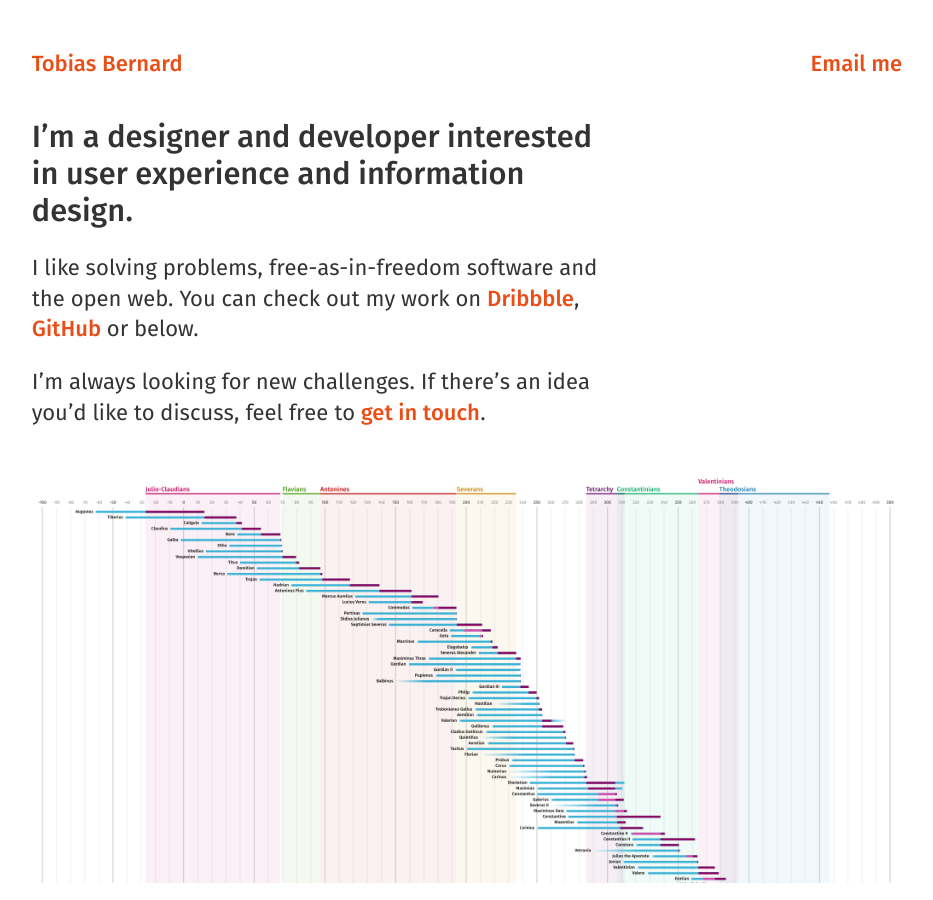
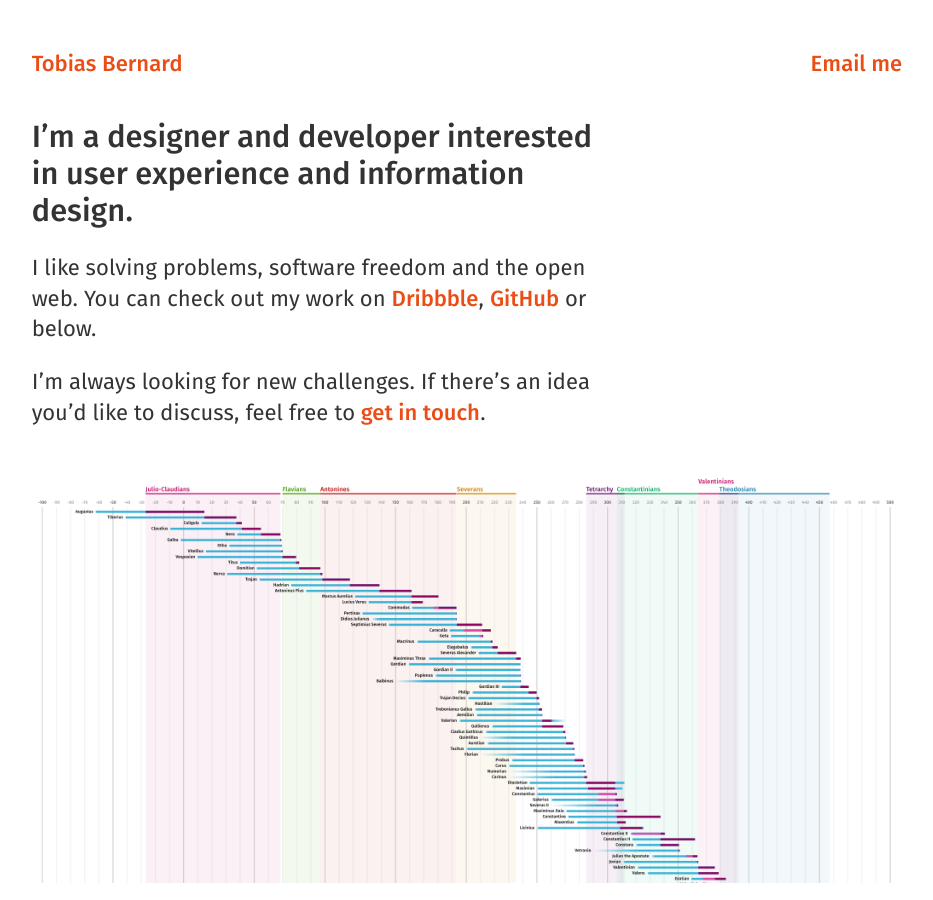
Before and after one commit to bertob/bertob.github.io, a Jekyll site: the page built from index.html, in a window 1280 px wide and 900 px high. Shown: the whole window, without its empty margins (173-1106 px from the left). Built offline with Jekyll 4.4.1, drawn with Linux system fonts in a browser that asks for light colours; comment, search, counter and statistics services are not loaded.

Commit message:
rephrase software freedom

```diff
--- a/index.html
+++ b/index.html
@@ -3,7 +3,7 @@ layout: default
 ---
 
       <h2 class="intro hero">I’m a designer and developer interested in user experience and information design.</h2>
-      <h4 class="intro hero-sub">I like solving problems, free-as-in-freedom software and the open web. You can check out my work on <a href="https://dribbble.com/tobiasbernard">Dribbble</a>, <a href="https://github.com/bertob">GitHub</a> or below.</h4>
+      <h4 class="intro hero-sub">I like solving problems, software freedom and the open web. You can check out my work on <a href="https://dribbble.com/tobiasbernard">Dribbble</a>, <a href="https://github.com/bertob">GitHub</a> or below.</h4>
 
       <h4 class="intro hero-sub">I’m always looking for new challenges. If there’s an idea you’d like to discuss, feel free to <a href="mailto:hi@tobiasbernard.com">get in touch</a>.</h4>
 
```
